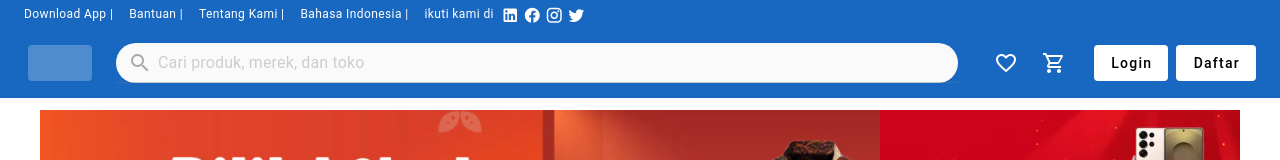
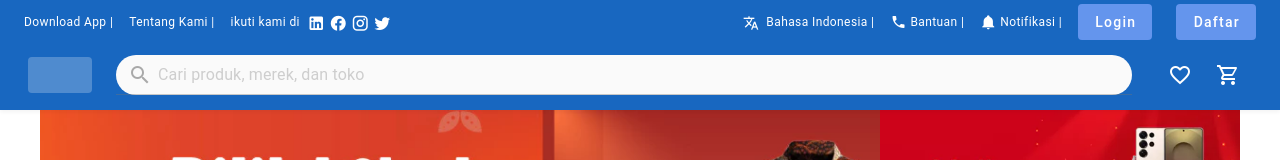
Before and after one commit to MRyan-Tech/FE-Dagangin, a Vue app: page / in a window 1280 px wide. Shown: the top 160 px of the page. Built offline with nearby package versions, Linux system fonts and the light colour scheme; no server answers.

Commit message:
update kondisi login

```diff
--- a/src/components/Navbar.vue
+++ b/src/components/Navbar.vue
@@ -7,11 +7,10 @@
       style="position: fixed; top: 0; left: 0; width: 100%; z-index: 2000;"
     >
       <v-row justify="space-between" align="center" no-gutters>
+        <!-- 🔸 Kiri -->
         <v-col cols="auto" class="d-flex gap-4">
           <span>Download App |</span>
-          <span>Bantuan |</span>
           <span>Tentang Kami |</span>
-          <span>Bahasa Indonesia |</span>
           <span>
             ikuti kami di
             <v-icon class="ml-1">mdi-linkedin</v-icon>
@@ -19,6 +18,55 @@
             <v-icon class="ml-1">mdi-instagram</v-icon>
             <v-icon class="ml-1">mdi-twitter</v-icon>
           </span>
+        </v-col>
+
+        <!-- 🔸 Kanan (Bahasa + Akun/Login) -->
+        <v-col cols="auto" class="d-flex align-center gap-4">
+          <!-- Bahasa -->
+          <span><v-icon size="16" class="mr-1">mdi-translate</v-icon>
+            Bahasa Indonesia |</span>
+          <span class="d-flex align-center"><v-icon size="16" class="mr-1">mdi-phone</v-icon>
+            Bantuan |</span>
+          <span class="d-flex align-center">
+            <v-icon size="16" class="mr-1">mdi-bell</v-icon>
+            Notifikasi |
+          </span>
+
+
+          <!-- Jika belum login -->
+          <template v-if="!isLoggedIn">
+            <v-btn to="/login" color="white" variant="text" class="text-capitalize mr-2" style="background-color: cornflowerblue;">
+              Login
+            </v-btn>
+            <v-btn to="/register" color="white" variant="text" class="text-capitalize" style="background-color: cornflowerblue;">
+              Daftar
+            </v-btn>
+          </template>
+
+          <!-- Jika sudah login -->
+          <template v-else>
+            <v-menu offset-y>
+              <template #activator="{ props }">
+                <v-btn icon v-bind="props">
+                  <v-avatar size="24" color="white">
+                    <v-icon color="primary">mdi-account-circle</v-icon>
+                  </v-avatar>
+                </v-btn>
+              </template>
+              <v-list>
+                <v-list-item>
+                  <v-list-item-title>Hallo, {{ user.us_name }}</v-list-item-title>
+                </v-list-item>
+                <v-divider></v-divider>
+                <v-list-item @click="goToProfile">
+                  <v-list-item-title>My Profile</v-list-item-title>
+                </v-list-item>
+                <v-list-item @click="logout">
+                  <v-list-item-title>Sign out</v-list-item-title>
+                </v-list-item>
+              </v-list>
+            </v-menu>
+          </template>
         </v-col>
       </v-row>
     </v-sheet>
@@ -29,7 +77,7 @@
       flat
       height="70"
       class="px-6 d-flex align-center shadow-sm"
-      style="margin-top: 28px; z-index: 1000;"
+      style="margin-top: 40px; z-index: 1000;"
     >
       <!-- 🛍️ Logo -->
       <v-btn to="/" variant="text" class="pa-0">
@@ -41,7 +89,7 @@
         v-model="search"
         placeholder="Cari produk, merek, dan toko"
         density="compact"
-        class="mx-6 flex-grow-1 search-box"
+        class="mx-6 flex-grow-2 search-box"
         hide-details
         rounded
         prepend-inner-icon="mdi-magnify"
@@ -60,54 +108,6 @@
       <v-btn icon>
         <v-icon color="white-darken-1">mdi-cart-outline</v-icon>
       </v-btn>
-
-      <!-- 🔐 Auth -->
-      <div class="d-flex align-center ml-4">
-        <!-- Jika belum login -->
-        <template v-if="!isLoggedIn">
-          <v-btn
-            to="/login"
-            color="white"
-            variant="flat"
-            class="text-capitalize mr-2"
-          >
-            Login
-          </v-btn>
-          <v-btn
-            to="/register"
-            color="white"
-            variant="flat"
-            class="text-capitalize"
-          >
-            Daftar
-          </v-btn>
-        </template>
-
-        <!-- Jika sudah login -->
-        <template v-else>
-          <v-menu offset-y>
-            <template #activator="{ props }">
-              <v-btn icon v-bind="props">
-                <v-avatar size="32" color="white">
-                  <v-icon color="primary">mdi-account-circle</v-icon>
-                </v-avatar>
-              </v-btn>
-            </template>
-            <v-list>
-              <v-list-item>
-                <v-list-item-title>Hallo,  {{ user.us_name }}</v-list-item-title>
-              </v-list-item>
-              <v-divider></v-divider>
-              <v-list-item @click="goToProfile">
-                <v-list-item-title>My Profile</v-list-item-title>
-              </v-list-item>
-              <v-list-item @click="logout">
-                <v-list-item-title>Sign out</v-list-item-title>
-              </v-list-item>
-            </v-list>
-          </v-menu>
-        </template>
-      </div>
     </v-app-bar>
   </div>
 </template>
```
